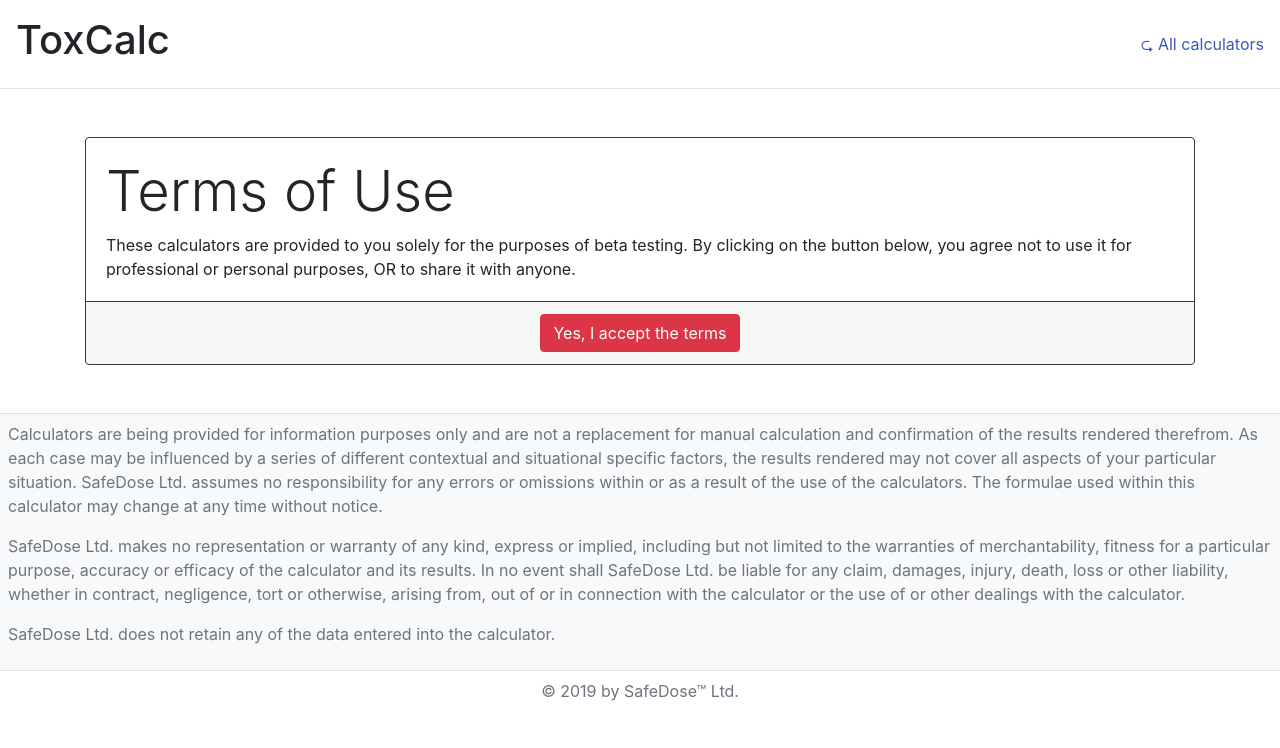
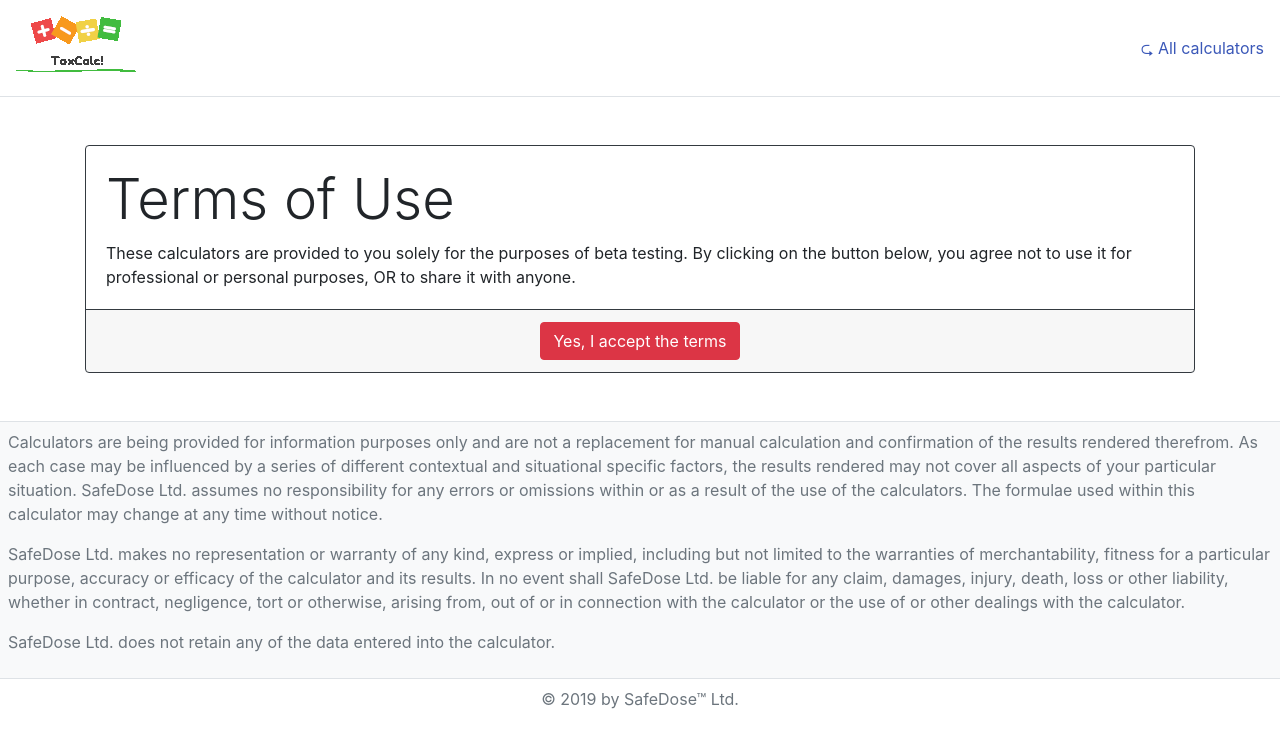
Before and after one commit to USEPA/toxcalc, an Angular app: page / in a window 1280 px wide. Shown: the top 748 px of the page. Built offline with nearby package versions, Linux system fonts and the light colour scheme.

Commit message:
Add ToxCalc! logo.
The logo is CC BY-NC 4.0. This is in the zTXt data in the PNG too.

```diff
--- a/src/app/app.component.html
+++ b/src/app/app.component.html
@@ -6,7 +6,7 @@
 <header>
   <nav class="d-flex px-3 py-3 justify-content-between border-bottom">
     <div class="mr-3">
-      <h1>ToxCalc</h1>
+      <h1><img src="/assets/b9157e0b89eaa4022787/toxcalc-logo.png"></h1>
     </div>
     <ul class="nav">
       <li class="nav-item ml-3 align-self-center active">
```
Also changed, not shown: src/assets/b9157e0b89eaa4022787/toxcalc-logo.png (added).
